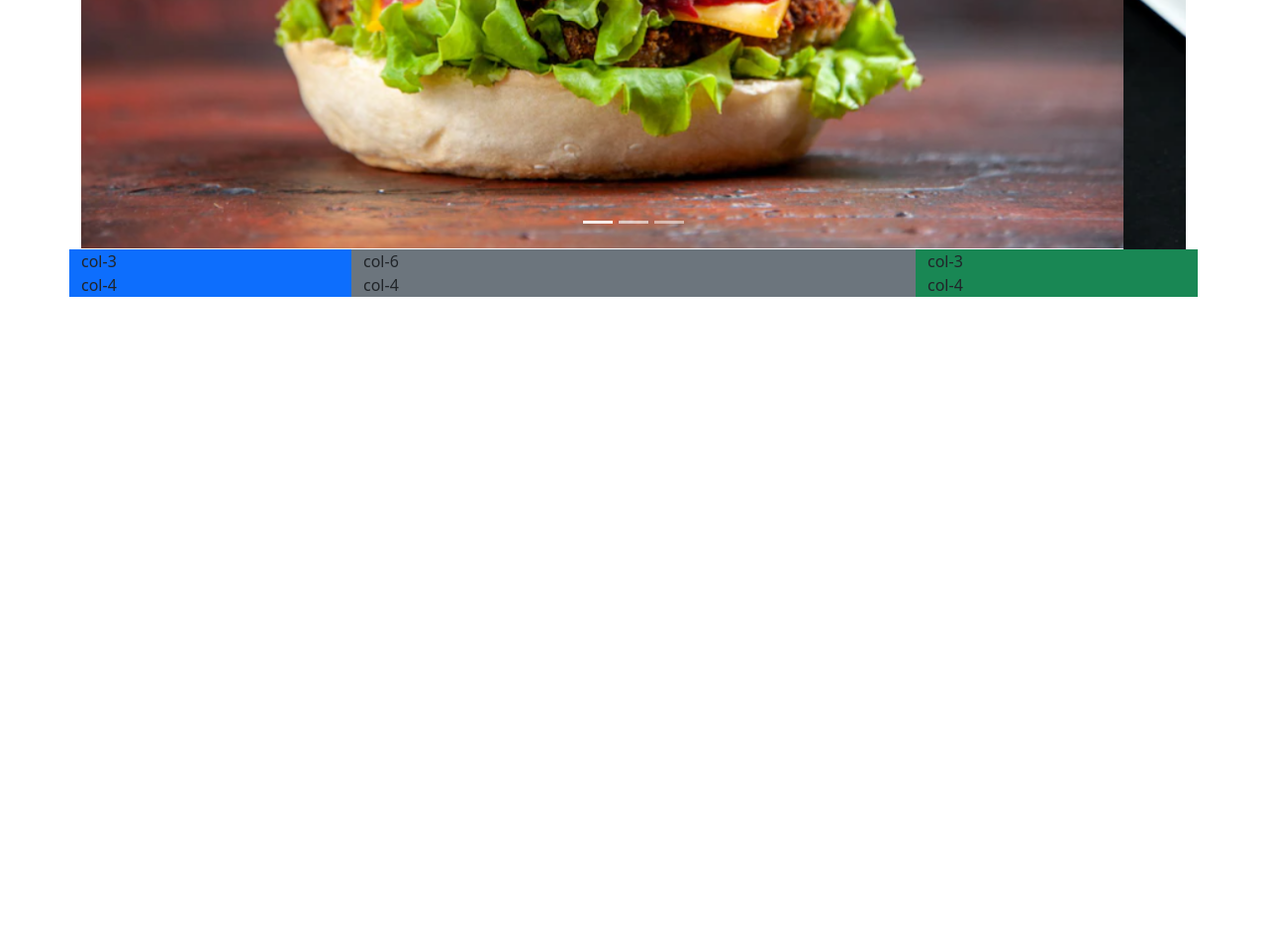
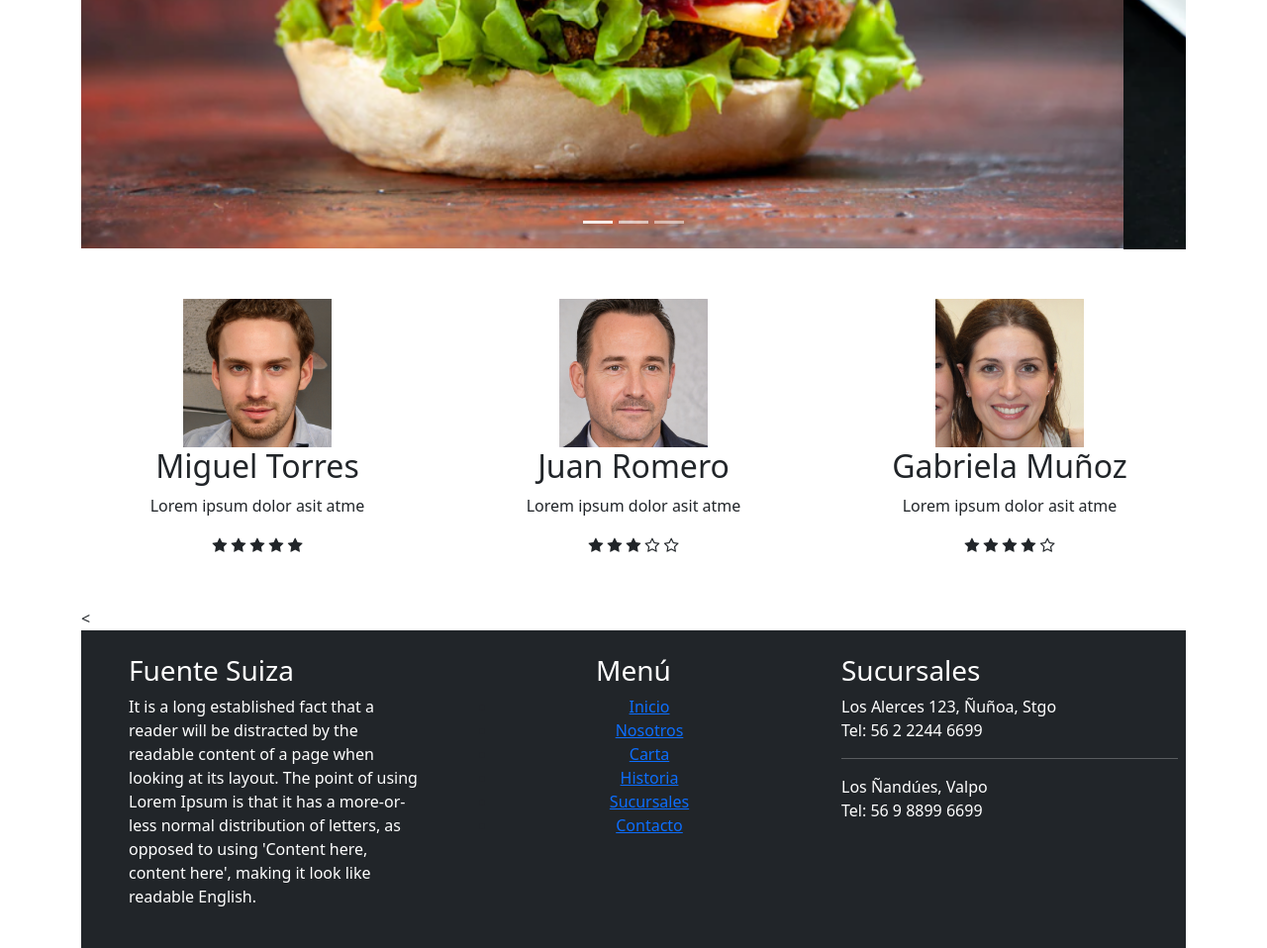
Before and after one commit to FernandoObreque/fuente-soda, a website: page index.html in a window 1280 px wide. Shown: the part 614-1572 px from the top of the page at 99% size. Before the commit the page ends 914 px from the top, so only its background shows below. Drawn offline with nearby package versions, Linux system fonts and the light colour scheme.

Commit message:
sesion 11

```diff
--- /dev/null
+++ b/contacto.html
@@ -0,0 +1,91 @@
+<!doctype html>
+<html>
+    <head>
+        <meta charset="utf-8" />
+        <meta name="viewport" content="width=device-width, initial-scale=1" />
+        <title>Contacto</title>
+        <link href="style.css" rel="stylesheet" />
+        <link href="node_modules/bootstrap/dist/css/bootstrap.min.css" rel="stylesheet" />
+        <link rel="stylesheet" href="node_modules/font-awesome/css/font-awesome.min.css" />
+    </head>
+    <body>
+
+        <div class="container">
+            <h1>Formulario de Contacto</h1>
+
+            <form action="contacto.html" id="formulario-contacto" class="row g-3">
+                <div class="col-md-6">
+                  <label for="validationServer01" class="form-label">Nombre</label>
+                  <input type="text" class="form-control is-valid" id="validationServer01" value="Mark" required>
+                  <div class="valid-feedback">
+                    Looks good!
+                  </div>
+                </div>
+                <div class="col-md-6">
+                  <label for="validationServer02" class="form-label">Apellido</label>
+                  <input type="text" class="form-control is-valid" id="validationServer02" value="Otto" required>
+                  <div class="valid-feedback">
+                    Looks good!
+                  </div>
+                </div>
+
+                <div class="col-md-6">
+                    <label for="validationServer01" class="form-label">Email</label>
+                    <input type="text" class="form-control is-valid" id="validationServer01" value="Mark" required>
+                    <div class="valid-feedback">
+                      Looks good!
+                    </div>
+                  </div>
+                  <div class="col-md-6">
+                    <label for="validationServer02" class="form-label">Teléfono</label>
+                    <input type="text" class="form-control is-valid" id="validationServer02" value="Otto" required>
+                    <div class="valid-feedback">
+                      Looks good!
+                    </div>
+                  </div>
+
+                <div class="col-md-12">
+                  <label for="validationServer04" class="form-label">Sucursal</label>
+                  <select class="form-select is-invalid" id="validationServer04" aria-describedby="validationServer04Feedback" required>
+                    <option selected disabled value="">Escoge...</option>
+                    <option>Santiago</option>
+                    <option>Valparaíso</option>
+                  </select>
+                  <div id="validationServer04Feedback" class="invalid-feedback">
+                    Please select a valid state.
+                  </div>
+                </div>
+                <div class="col-md-3">
+                    <p>Motivo de contacto:</p>
+                    <div class="form-check">
+                        <input type="radio" class="form-check-input" id="validationFormCheck2" name="radio-stacked" required>
+                        <label class="form-check-label" for="validationFormCheck2">Felicitación</label>
+                    </div>
+                    <div class="form-check">
+                        <input type="radio" class="form-check-input" id="validationFormCheck2" name="radio-stacked" required>
+                        <label class="form-check-label" for="validationFormCheck2">Queja</label>
+                    </div>
+                      <div class="form-check mb-3">
+                        <input type="radio" class="form-check-input" id="validationFormCheck3" name="radio-stacked" required>
+                        <label class="form-check-label" for="validationFormCheck3">Consulta</label>
+                        <div class="invalid-feedback">More example invalid feedback text</div>
+                      </div>
+                </div>
+                <div class="col-12">
+                    <label for="validationTextarea" class="form-label">Mensaje</label>
+                    <textarea class="form-control is-invalid" id="validationTextarea" placeholder="Required example textarea" required></textarea>
+                    <div class="invalid-feedback">
+                      Please enter a message in the textarea.
+                    </div>
+                </div>
+                <div class="col-12">
+                  <button class="btn btn-primary" type="submit">Submit form</button>
+                </div>
+              </form>
+        </div>
+
+        <script src="node_modules/bootstrap/dist/js/bootstrap.bundle.js"></script>
+        <script src="node_modules/jquery/dist/jquery.min.js"></script>
+        <script src="js/contacto.js"></script>
+    </body>
+</html>
--- a/index.html
+++ b/index.html
@@ -9,6 +9,7 @@
     <title> Fuente de soda </title>
     <link href="style.css" rel="stylesheet" />
     <link href="node_modules/bootstrap/dist/css/bootstrap.min.css" rel="stylesheet" />
+    <link href="node_modules/font-awesome/css/font-awesome.min.css" rel="stylesheet">
 </head>
 
 <body>
@@ -40,13 +41,13 @@
                     </ul>
                   </li>
                   <li class="nav-item">
-                    <a class="nav-link disabled">Historia</a>
+                    <a class="nav-link">Historia</a>
                   </li>
                   <li class="nav-item">
-                    <a class="nav-link disabled">Sucursales</a>
+                    <a class="nav-link">Sucursales</a>
                   </li>
                   <li class="nav-item">
-                    <a class="nav-link disabled">Contactos</a>
+                    <a class="nav-link" href="contacto.html" >Contactos</a>
                   </li>
                 </ul>
                 <form class="d-flex">
@@ -88,17 +89,101 @@
         </section>
 
 
-        <div class="row">
-            <div class="col-3 bg-primary">col-3 </div>
-            <div class="col-6 bg-secondary">col-6 </div>
-            <div class="col-3 bg-success">col-3 </div>
-        </div>
+         <section id="testimonios">
+            <div class="row">
+              <div class="col-xs-12 col-lg-4 text-center">
+                  <img class="testimonio" src="img/persona1.jpg" alt="persona1">
+                  <h2> Miguel Torres</h2>
+                  <p> Lorem ipsum dolor asit atme </p>
+                  <span class="puntuacion">
+                    <i class="fa fa-star" aria-hidden="true"></i>
+                    <i class="fa fa-star" aria-hidden="true"></i>
+                    <i class="fa fa-star" aria-hidden="true"></i>
+                    <i class="fa fa-star" aria-hidden="true"></i>
+                    <i class="fa fa-star" aria-hidden="true"></i>
+                  </span>
+              </div> <!-- END col1-->
 
-        <div class="row">
-            <div class="col-3 bg-primary">col-4 </div>
-            <div class="col-6 bg-secondary">col-4 </div>
-            <div class="col-3 bg-success">col-4 </div>
-        </div>
+              <div class="col-xs-12 col-lg-4 text-center">
+                  <img class="testimonio" src="img/persona2.jpg" alt="persona2">
+                  <h2> Juan Romero </h2>
+                  <p> Lorem ipsum dolor asit atme </p>
+                  <span class="puntuacion">
+                    <i class="fa fa-star" aria-hidden="true"></i>
+                    <i class="fa fa-star" aria-hidden="true"></i>
+                    <i class="fa fa-star" aria-hidden="true"></i>
+                    <i class="fa fa-star-o" aria-hidden="true"></i>
+                    <i class="fa fa-star-o" aria-hidden="true"></i>
+                  </span>
+              </div> <!-- END col2-->
+
+              <div class="col-xs-12 col-lg-4 text-center">
+                  <img class="testimonio" src="img/persona3.jpg" alt="persona3">
+                  <h2> Gabriela Muñoz </h2>
+                  <p> Lorem ipsum dolor asit atme </p>
+                  <span class="puntuacion">
+                    <i class="fa fa-star" aria-hidden="true"></i>
+                    <i class="fa fa-star" aria-hidden="true"></i>
+                    <i class="fa fa-star" aria-hidden="true"></i>
+                    <i class="fa fa-star" aria-hidden="true"></i>
+                    <i class="fa fa-star-o" aria-hidden="true"></i>
+                  </span>
+              </div> <!-- END col3-->
+            </div>
+          </section>
+
+
+         <<footer class="bg-dark pt-3 pb-3">
+          <div class="row">
+              <div class="col-4">
+                <div class="p-2 ps-5">
+                  <h3 class="text-white">Fuente Suiza</h3>
+                  <p class="text-white">
+                    It is a long established fact that a reader will be distracted by the readable content of a page when looking at its layout. The point of using Lorem Ipsum is that it has a more-or-less normal distribution of letters, as opposed to using 'Content here, content here', making it look like readable English.
+                  </p>
+                </div>
+              </div>
+              <div class="col-4">
+                <div class="p-2 text-center">
+                  <h3 class="text-white">Menú</h3>
+                  <ul>
+                    <li>
+                      <a href="#">Inicio</a>
+                    </li>
+                    <li>
+                      <a href="#">Nosotros</a>
+                    </li>
+                    <li>
+                      <a href="#">Carta</a>
+                    </li>
+                    <li>
+                      <a href="#">Historia</a>
+                    </li>
+                    <li>
+                      <a href="#">Sucursales</a>
+                    </li>
+                    <li>
+                      <a href="contacto.html">Contacto</a>
+                    </li>
+                  </ul>
+                </div>
+              </div>
+              <div class="col-4">
+                <div class="p-2">
+                  <h3 class="text-white">Sucursales</h3>
+                  <p class="text-white">
+                    Los Alerces 123, Ñuñoa, Stgo<br />
+                    Tel: 56 2 2244 6699<br />
+                  </p>
+                  <hr class="text-white" />
+                  <p class="text-white">
+                    Los Ñandúes, Valpo<br />
+                    Tel: 56 9 8899 6699<br />
+                  </p>
+                </div>
+              </div>
+          </div>
+      </footer>
     </div>
 
     <script src="node_modules/bootstrap/dist/js/bootstrap.bundle.js"> </script>
--- a/package.json
+++ b/package.json
@@ -18,6 +18,7 @@
   "homepage": "https://github.com/FernandoObreque/fuente-soda#readme",
   "dependencies": {
     "bootstrap": "^5.1.3",
+    "font-awesome": "^4.7.0",
     "jquery": "^3.6.0"
   }
 }
--- a/style.css
+++ b/style.css
@@ -0,0 +1,9 @@
+img.testimonio {
+    height: 150px;
+
+}
+
+section#testimonios {
+    margin-top: 50px;
+    margin-bottom: 50px;
+}
```
Also changed, not shown: js/contacto.js (added, +9 -0 lines), img/persona1.jpg (added), img/persona2.jpg (added), img/persona3.jpg (added), js/script.js (added), 1 other file.
